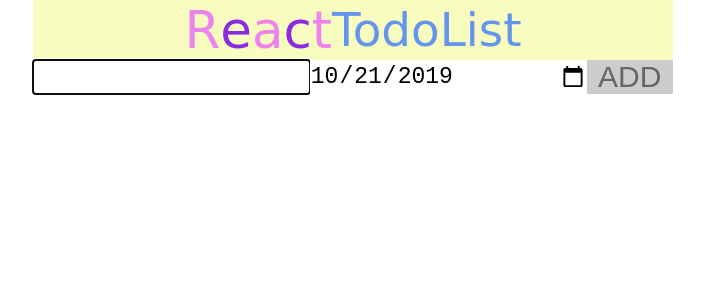
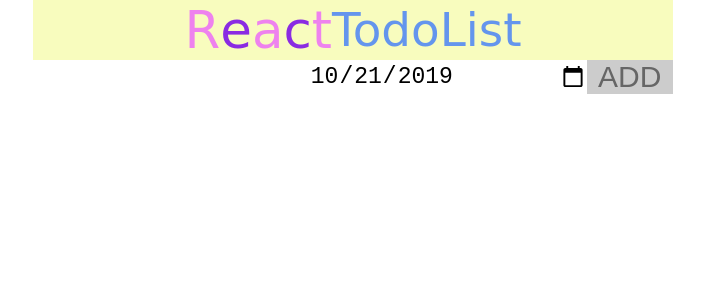
Before and after one commit to skilful522/React-to-do-app, a React (Create React App) app: page / in a window 1280 px wide. Shown: the top 300 px of the page, without its empty margins (287-991 px from the left). Built offline with nearby package versions, Linux system fonts and the light colour scheme.

Commit message:
minor fix

```diff
--- a/package.json
+++ b/package.json
@@ -6,7 +6,8 @@
     "moment": "^2.24.0",
     "react": "^16.10.2",
     "react-dom": "^16.10.2",
-    "react-scripts": "3.2.0"
+    "react-scripts": "3.2.0",
+    "uuid": "^3.3.3"
   },
   "scripts": {
     "start": "react-scripts start",
--- a/src/App.js
+++ b/src/App.js
@@ -1,28 +1,21 @@
 import React from "react";
+import { useState } from "react";
 import { Header } from "./components/Header/Header";
 import { ToDoList } from "./components/ToDoList/ToDoList";
 import { NewToDoItem } from "./components/NewToDoItem/NewToDoItem";
 import "./App.css";
 
-class App extends React.Component {
-  state = {
-    toDoItems: []
-  };
+function App() {
+  const [oldValue, setValue] = useState([]);
+  const handleAddNewToDoItem = newToDoItem =>
+    setValue(oldValue => [...oldValue, newToDoItem]);
 
-  handleAddNewToDoItem = newToDoItem => {
-    this.setState(oldState => ({
-      toDoItems: [...oldState.toDoItems, newToDoItem]
-    }));
-  };
-
-  render() {
-    return (
-      <div id="mainContainer">
-        <Header />
-        <ToDoList toDoItems={this.state.toDoItems} />
-        <NewToDoItem onAddNewToDoItem={this.handleAddNewToDoItem} />
-      </div>
-    );
-  }
+  return (
+    <div id="mainContainer">
+      <Header />
+      <ToDoList toDoItems={oldValue} />
+      <NewToDoItem onAddNewToDoItem={handleAddNewToDoItem} />
+    </div>
+  );
 }
 export default App;
--- a/src/components/NewToDoItem/NewToDoItem.js
+++ b/src/components/NewToDoItem/NewToDoItem.js
@@ -5,27 +5,16 @@ import moment from "moment";
 import { ToDoInput } from "./ToDoInput/ToDoInput";
 
 class NewToDoItem extends React.Component {
-  constructor(props) {
-    super(props);
-    this.state = {
-      inputValue: "",
-      dateValue: moment().format("YYYY-MM-DD")
-    };
-  }
+  state = {
+    inputValue: "",
+    dateValue: moment().format("YYYY-MM-DD")
+  };
 
   getInputValue = event => {
     this.setState({ [event.target.name]: event.target.value });
   };
 
-  validate = () => {
-    const { inputValue } = this.state;
-
-    if (inputValue.trim()) {
-      return true;
-    } else {
-      return false;
-    }
-  };
+  validate = () => !!this.state.inputValue.trim();
 
   onReset = () => {
     this.setState({ inputValue: "" });
--- a/src/components/NewToDoItem/ToDoInput/ToDoInput.js
+++ b/src/components/NewToDoItem/ToDoInput/ToDoInput.js
@@ -1,15 +1,13 @@
 import React from "react";
 
-function ToDoInput(props) {
-  return (
+const ToDoInput = props => (
   <input
     value={props.value}
     type={props.type}
     name={props.name}
-      autoFocus={props.autoFocus}
+    autoFocus={props.autofocus}
     onChange={props.onChange}
   />
 );
-}
 
 export { ToDoInput };
--- a/src/components/ToDoList/ToDoList.js
+++ b/src/components/ToDoList/ToDoList.js
@@ -1,16 +1,13 @@
 import React from "react";
 import { ToDoItem } from "../ToDoItem/ToDoItem";
+import uuidv4 from "uuid/v4";
 
-function ToDoList(props) {
-  return (
-    <div id="toDoList">
-      {props.toDoItems.map((item, index) => {
-        return (
-          <ToDoItem text={item.inputValue} date={item.dateValue} key={index} />
-        );
-      })}
-    </div>
-  );
-}
+const ToDoList = props => (
+  <div id="toDoList">
+    {props.toDoItems.map(item => (
+      <ToDoItem text={item.inputValue} date={item.dateValue} key={uuidv4()} />
+    ))}
+  </div>
+);
 
 export { ToDoList };
```
Lines whose indentation alone changed are shown as unchanged.
